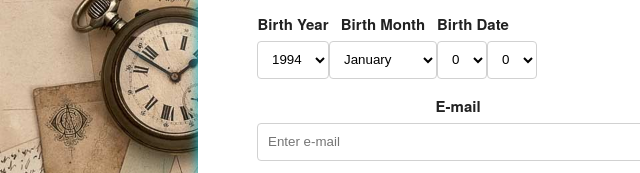
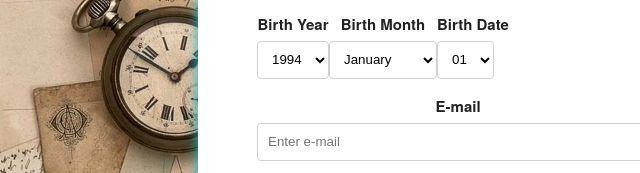
Before and after one commit to sophiamaepimentel/The-Scribewriter, a plain HTML site: page form.html in a window 1280 px wide. Shown: the part 226-399 px from the top of the page, 0-640 px from the left. Drawn offline with Linux system fonts and the light colour scheme.

Commit message:
Update form.html

```diff
--- a/form.html
+++ b/form.html
@@ -56,30 +56,38 @@
 								<div class="u-full-width">
 										<label id="date">Birth Date</label>
 										<select class="u-pull-left">
-											<option value="1">0</option>
-											<option value="2">1</option>
-											<option value="3">2</option>
-											<option value="4">3</option>
-											<option value="5">4</option>
-											<option value="6">5</option>
-											<option value="7">6</option>
-											<option value="8">7</option>
-											<option value="9">8</option>
-											<option value="10">9</option>
+											<option value="1">01</option>
+											<option value="2">02</option>
+											<option value="3">03</option>
+											<option value="4">04</option>
+											<option value="5">05</option>
+											<option value="6">06</option>
+											<option value="7">07</option>
+											<option value="8">08</option>
+											<option value="9">09</option>
+											<option value="10">10</option>
+											<option value="11">11</option>
+											<option value="12">12</option>
+											<option value="13">13</option>
+											<option value="14">14</option>
+											<option value="15">15</option>
+											<option value="16">16</option>
+											<option value="17">17</option>
+											<option value="18">18</option>
+											<option value="19">19</option>
+											<option value="20">20</option>
+											<option value="21">21</option>
+											<option value="22">22</option>
+											<option value="23">23</option>
+											<option value="24">24</option>
+											<option value="25">25</option>
+											<option value="26">26</option>
+											<option value="27">27</option>
+											<option value="28">28</option>
+											<option value="29">29</option>
+											<option value="30">30</option>
+											<option value="31">31</option>
 
-
-										</select>
-										<select class="u-pull-left">
-											<option value="1">0</option>
-											<option value="2">1</option>
-											<option value="3">2</option>
-											<option value="4">3</option>
-											<option value="5">4</option>
-											<option value="6">5</option>
-											<option value="7">6</option>
-											<option value="8">7</option>
-											<option value="9">8</option>
-											<option value="10">9</option>
 										</select>
 								</div>
 
```
